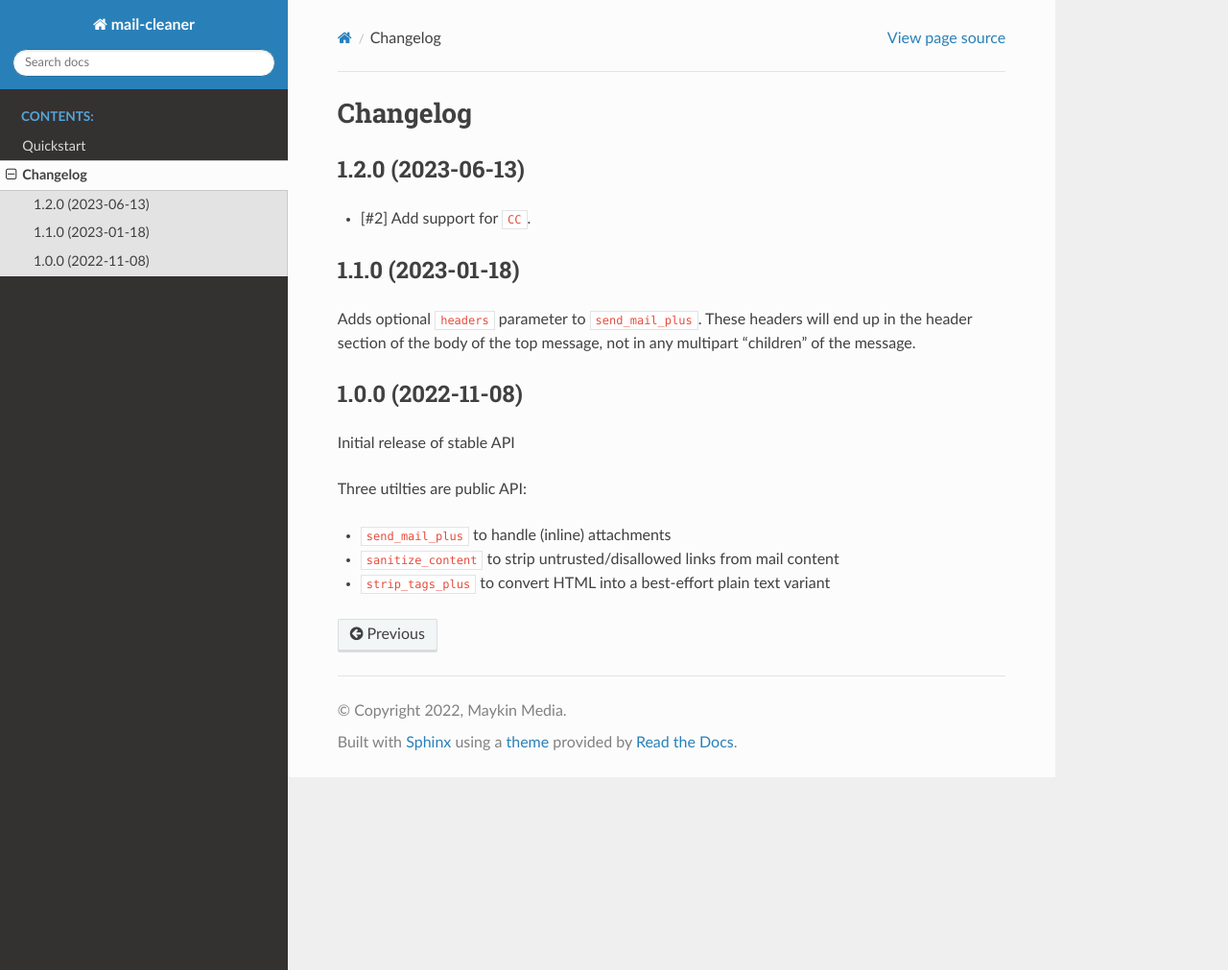
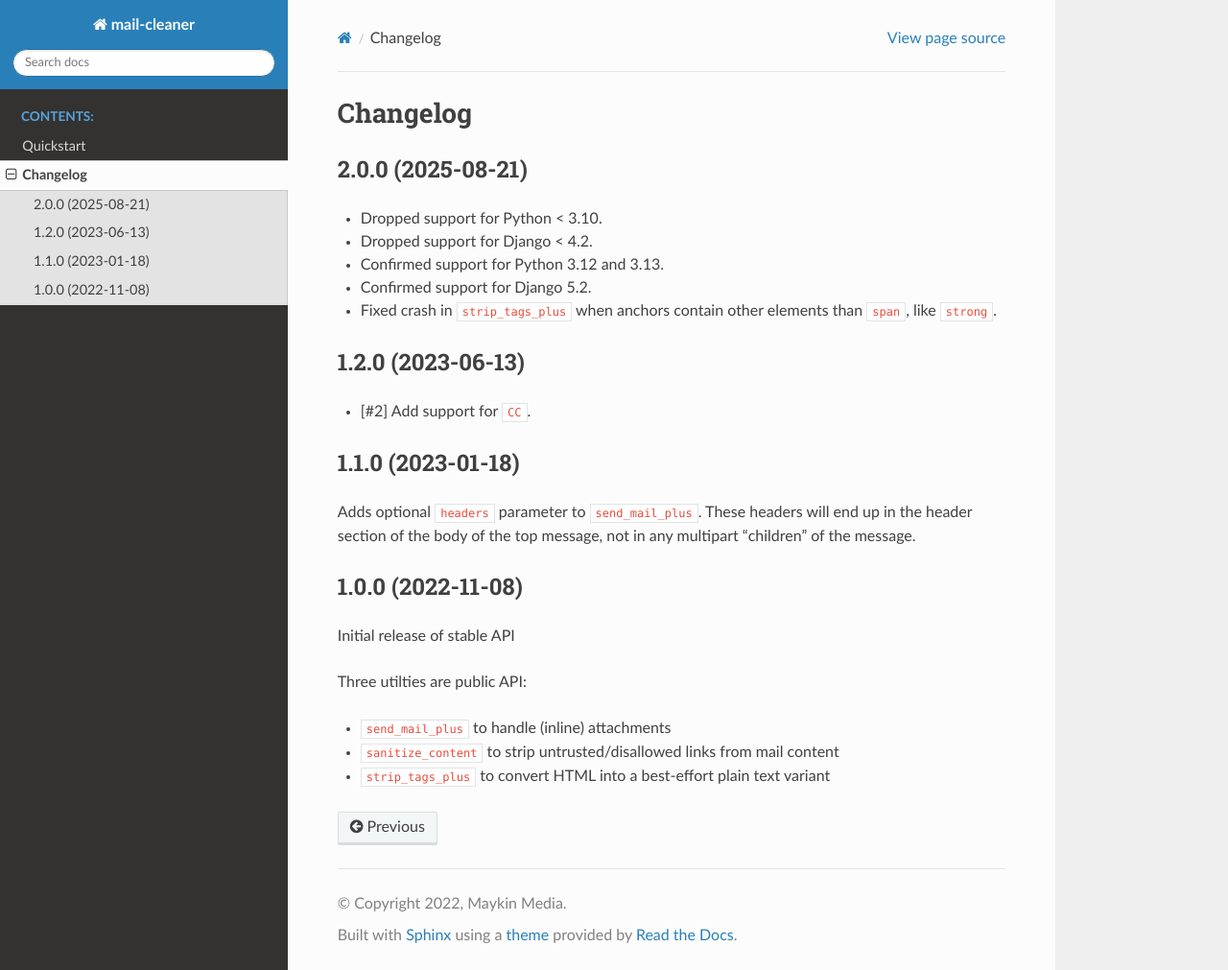
Before and after one commit to maykinmedia/mail-cleaner, a Sphinx documentation site: the page built from docs/changelog.rst, in a window 1280 px wide and 1011 px high. Shown: the whole window at 96% size. Built offline with Sphinx 7.4.7 and the Read the Docs theme 3.1.0, drawn with Linux system fonts in a browser that asks for light colours.

Commit message:
:bookmark: Bump to 2.0.0

```diff
--- a/CHANGELOG.rst
+++ b/CHANGELOG.rst
@@ -1,6 +1,16 @@
 =========
 Changelog
 =========
+
+2.0.0 (2025-08-21)
+==================
+
+* Dropped support for Python < 3.10.
+* Dropped support for Django < 4.2.
+* Confirmed support for Python 3.12 and 3.13.
+* Confirmed support for Django 5.2.
+* Fixed crash in ``strip_tags_plus`` when anchors contain other elements than ``span``,
+  like ``strong``.
 
 1.2.0 (2023-06-13)
 ==================
--- a/README.rst
+++ b/README.rst
@@ -1,7 +1,7 @@
 mail-cleaner
 ============
 
-:Version: 1.2.0
+:Version: 2.0.0
 :Source: https://github.com/maykinmedia/mail-cleaner
 :Keywords: django, email, sanitize
 :PythonVersion: 3.9
--- a/docs/conf.py
+++ b/docs/conf.py
@@ -26,7 +26,7 @@ copyright = "2022, Maykin Media"
 author = "Maykin Media"
 
 # The full version, including alpha/beta/rc tags
-release = "1.2.0"
+release = "2.0.0"
 
 
 # -- General configuration ---------------------------------------------------
--- a/setup.cfg
+++ b/setup.cfg
@@ -2,7 +2,7 @@
 # see http://setuptools.readthedocs.io/en/latest/setuptools.html#configuring-setup-using-setup-cfg-files
 [metadata]
 name = mail-cleaner
-version = 1.2.0
+version = 2.0.0
 description = Handle and sanitize HTML & text emails
 long_description = file: README.rst
 url = https://github.com/maykinmedia/mail-cleaner
```
Also changed, not shown: .bumpversion.cfg.
